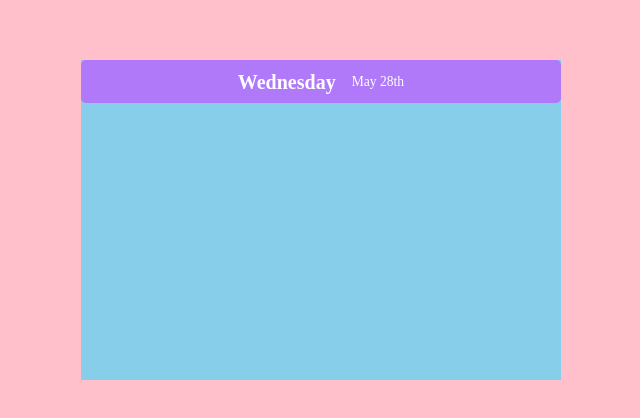
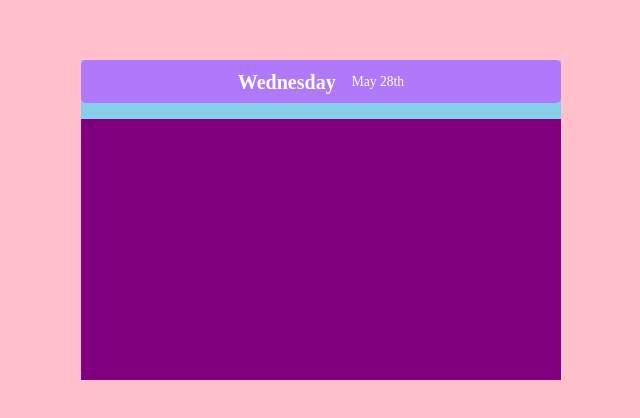
Before and after one commit to sysysysyb/my-todo-list, a React (Vite) app: page / in a window 1280 px wide. Shown: the part 180-598 px from the top of the page, without its empty margins (319-959 px from the left). Built offline with nearby package versions, Linux system fonts and the light colour scheme.

Commit message:
💄 Header 컴포넌트와 그 외 컴포넌트를 담은 div 간에 gap 적용

```diff
--- a/src/App.jsx
+++ b/src/App.jsx
@@ -6,16 +6,21 @@ const AppContainer = styled.div`
   width: 30rem;
   height: 20rem;
   background-color: skyblue;
+  display: flex;
+  flex-direction: column;
+  gap: 1rem;
 `;
 
 function App() {
   return (
     <AppContainer>
       <Header />
-      {/* <LifeQuotes />
-      <TodoList />
-      <Timer />
-      <StopWatch /> */}
+      <div style={{ backgroundColor: "purple", flex: "1" }}>
+        {/* <LifeQuotes />
+        <TodoList />
+        <Timer />
+        <StopWatch /> */}
+      </div>
     </AppContainer>
   );
 }
```
